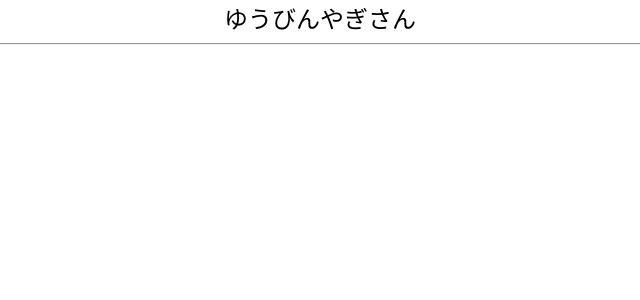
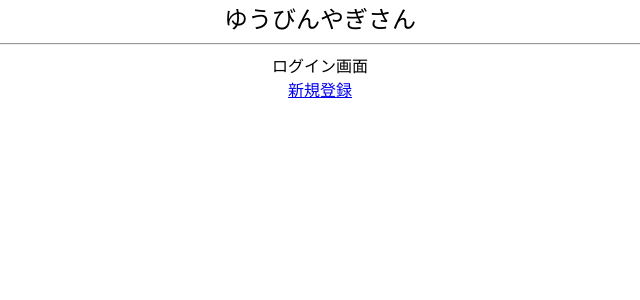
Before and after one commit to shimiwaka/yagisan-react, a React (Create React App) app: page / in a window 1280 px wide. Shown: the top 300 px of the page, without its empty margins (320-960 px from the left). Built offline with nearby package versions, Linux system fonts and the light colour scheme.

Commit message:
create base

```diff
--- a/package.json
+++ b/package.json
@@ -12,6 +12,7 @@
     "@types/react-dom": "^18.2.6",
     "react": "^18.2.0",
     "react-dom": "^18.2.0",
+    "react-router-dom": "^6.13.0",
     "react-scripts": "5.0.1",
     "typescript": "^4.9.5",
     "web-vitals": "^2.1.4"
--- a/src/App.tsx
+++ b/src/App.tsx
@@ -1,5 +1,8 @@
 import React from 'react';
 import './App.css';
+import { Routes, Route, Link } from "react-router-dom";
+import Register from './components/Register'
+import Login from './components/Login'
 
 function App() {
   return (
@@ -8,6 +11,12 @@
         ゆうびんやぎさん
       </div>
       <hr />
+      <div className="Menu">
+        <Routes>
+          <Route path="/register" element={<Register />} />
+          <Route path="/" element={<Login />} />
+        </Routes>
+      </div>
     </div>
   );
 }
--- /dev/null
+++ b/src/components/Login.tsx
@@ -0,0 +1,20 @@
+import React from 'react';
+import { Link } from "react-router-dom";
+
+const Login = () => {
+  return (
+    <>
+      <div>
+        ログイン画面
+      </div>
+      <div>
+        <Link to="/register">
+          新規登録
+        </Link>
+      </div>
+    </>
+  )
+
+}
+
+export default Login;
--- /dev/null
+++ b/src/components/Register.tsx
@@ -0,0 +1,12 @@
+import React from 'react';
+
+const Register = () => {
+  return (
+    <div>
+      登録画面
+    </div>
+  )
+
+}
+
+export default Register;
--- a/src/index.tsx
+++ b/src/index.tsx
@@ -3,14 +3,15 @@
 import './index.css';
 import App from './App';
 import reportWebVitals from './reportWebVitals';
+import { BrowserRouter } from 'react-router-dom';
 
 const root = ReactDOM.createRoot(
   document.getElementById('root') as HTMLElement
 );
 root.render(
-  <React.StrictMode>
+  <BrowserRouter>
     <App />
-  </React.StrictMode>
+  </BrowserRouter>
 );
 
 // If you want to start measuring performance in your app, pass a function
```
Also changed, not shown: 1 other file (tests, documents, lock files or other folders).
